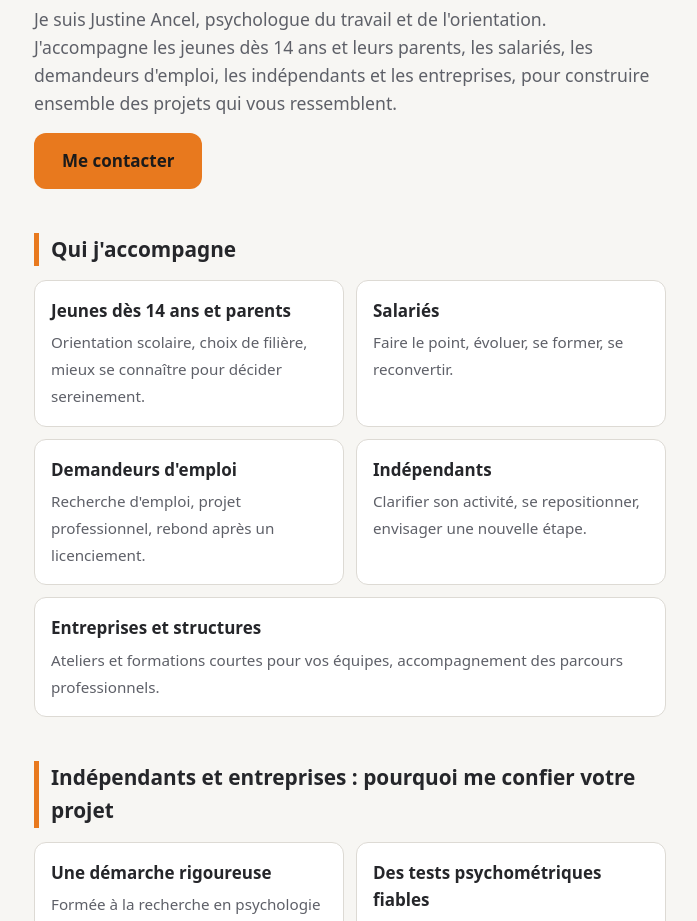
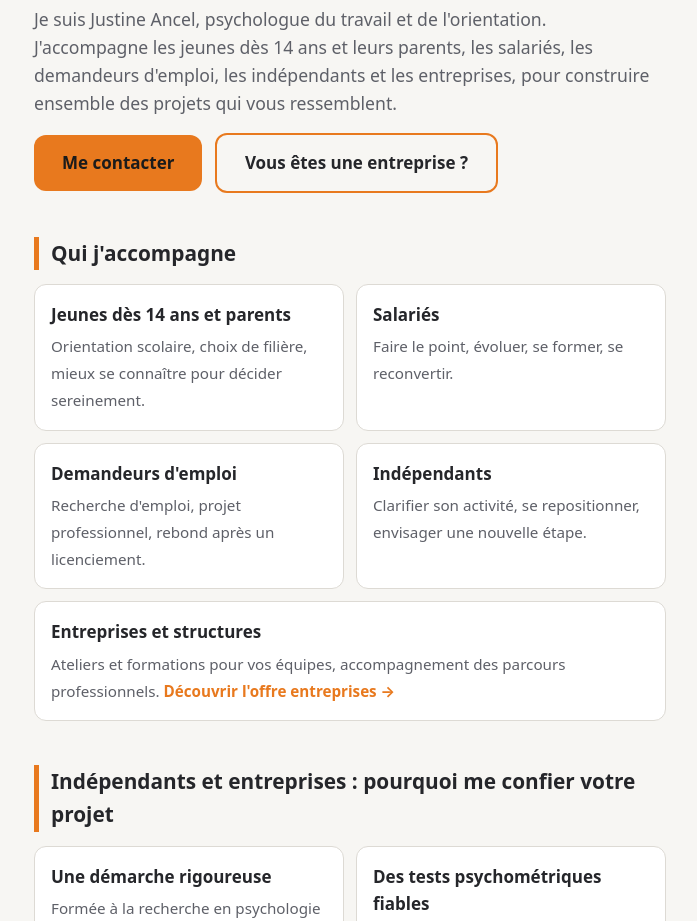
Before and after one commit to psycorpo/psycorpo-site, a plain HTML site: page index.html in a window 1280 px wide. Shown: the part 420-1341 px from the top of the page, without its empty margins (290-987 px from the left). Drawn offline with Linux system fonts and the light colour scheme.

Commit message:
Accueil : liens vers la page Entreprises

```diff
--- a/index.html
+++ b/index.html
@@ -44,6 +44,7 @@ footer{margin-top:52px;padding-top:20px;border-top:1px solid var(--line);font-si
   <h1>Un travail qui a du sens, et plusieurs vies professionnelles si vous le souhaitez.</h1>
   <p class="lead">Je suis Justine Ancel, psychologue du travail et de l'orientation. J'accompagne les jeunes dès 14 ans et leurs parents, les salariés, les demandeurs d'emploi, les indépendants et les entreprises, pour construire ensemble des projets qui vous ressemblent.</p>
   <a class="btn" href="mailto:psycorpo.conseil@gmail.com">Me contacter</a>
+  <a class="btn alt" href="/entreprises/" style="margin-left:8px">Vous êtes une entreprise ?</a>
 
   <section>
     <h2>Qui j'accompagne</h2>
@@ -52,7 +53,7 @@ footer{margin-top:52px;padding-top:20px;border-top:1px solid var(--line);font-si
       <div class="item"><strong>Salariés</strong><span>Faire le point, évoluer, se former, se reconvertir.</span></div>
       <div class="item"><strong>Demandeurs d'emploi</strong><span>Recherche d'emploi, projet professionnel, rebond après un licenciement.</span></div>
       <div class="item"><strong>Indépendants</strong><span>Clarifier son activité, se repositionner, envisager une nouvelle étape.</span></div>
-      <div class="item wide"><strong>Entreprises et structures</strong><span>Ateliers et formations courtes pour vos équipes, accompagnement des parcours professionnels.</span></div>
+      <a class="item wide" href="/entreprises/" style="text-decoration:none;color:inherit;display:block"><strong>Entreprises et structures</strong><span>Ateliers et formations pour vos équipes, accompagnement des parcours professionnels. <b style="color:var(--orange)">Découvrir l'offre entreprises →</b></span></a>
     </div>
   </section>
 
```
